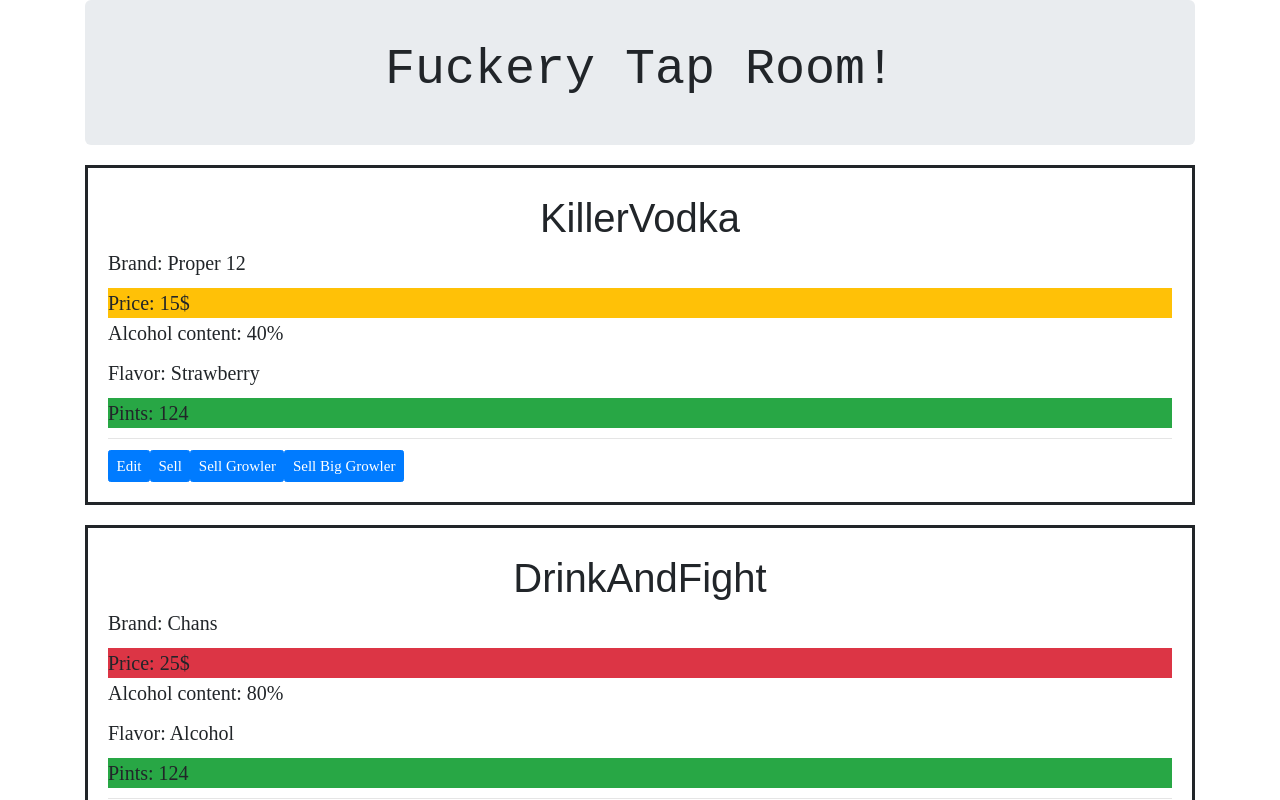
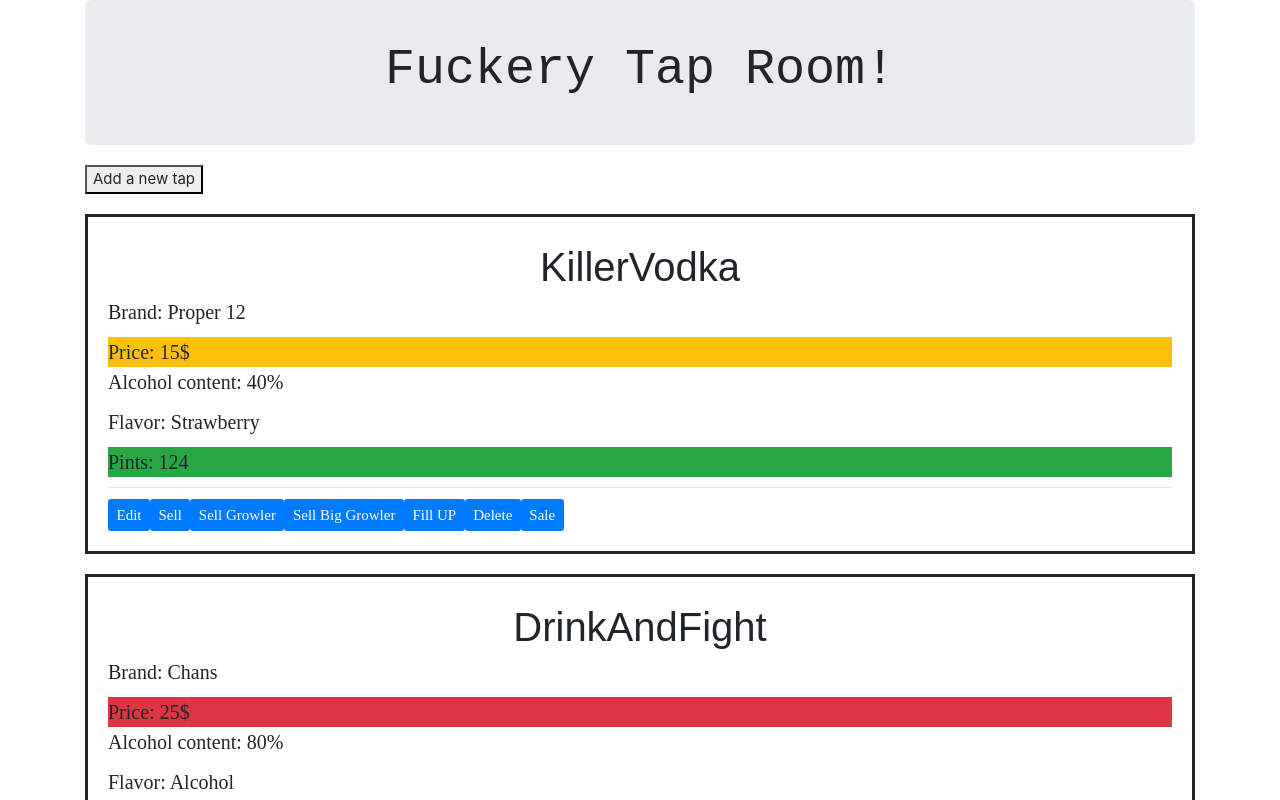
Before and after one commit to julbade/TapRoom, an Angular app: page / in a window 1280 px wide. Shown: the top 800 px of the page. Built offline with nearby package versions, Linux system fonts and the light colour scheme.

Commit message:
add delete method

```diff
--- a/src/app/app.component.css
+++ b/src/app/app.component.css
@@ -19,3 +19,10 @@ h1 {
 button {
   font-size: 15px;
 }
+.green {
+  background-color: green;
+}
+
+.red {
+  background-color: red;
+}
--- a/src/app/app.component.html
+++ b/src/app/app.component.html
@@ -5,10 +5,6 @@
   Fuckery {{ title }}!
 </h1>
 </div>
-
-<div *ngFor="let currentTap of taps" class="keg"><div class="title"> {{currentTap.title}}</div><p> Brand: {{currentTap.brand}}</p><div [class]="priceColor(currentTap)">Price: {{currentTap.price}}$ </div><p>Alcohol content: {{currentTap.content}}%</p><p>Flavor: {{currentTap.flavor}}</p><div [class]="pintColor(currentTap)">Pints: {{currentTap.pint}}</div><hr><button (click)="editTap(currentTap)" class="btn btn-primary">Edit</button> <button (click)="sellTap(currentTap)"  class="btn btn-primary">Sell</button> <button (click)="sellGrowler(currentTap)"  class="btn btn-primary">Sell Growler</button> <button (click)="sellBigGrowler(currentTap)"  class="btn btn-primary">Sell Big Growler</button></div>
-
-
 <button (click)="addTap()">Add a new tap</button>
 
 <div *ngIf="newTap">
@@ -24,6 +20,26 @@
 <button (click)="doneAdding()">Done</button>
 <br>
 </div>
+
+<div *ngFor="let currentTap of taps" class="keg">
+  <div class="title"> {{currentTap.title}}</div>
+    <p> Brand: {{currentTap.brand}}</p>
+  <div [class]="priceColor(currentTap)">Price: {{currentTap.price}}$ </div>
+    <p>Alcohol content: {{currentTap.content}}%</p>
+    <p>Flavor: {{currentTap.flavor}}</p>
+  <div [class]="pintColor(currentTap)">Pints: {{currentTap.pint}}</div>
+  <hr>
+  <button (click)="editTap(currentTap)" class="btn btn-primary">Edit</button>
+  <button (click)="sellTap(currentTap)"  class="btn btn-primary">Sell</button>
+  <button (click)="sellGrowler(currentTap)"  class="btn btn-primary">Sell Growler</button>
+  <button (click)="sellBigGrowler(currentTap)"  class="btn btn-primary">Sell Big Growler</button>
+  <button (click)="fillTap(currentTap)"  class="btn btn-primary">Fill UP</button>
+  <button (click)="delete(currentTap)"  class="btn btn-primary">Delete</button>
+  <button (click)="sale(currentTap)"  class="btn btn-primary" >Sale</button>
+</div>
+
+
+
 
 
 <div *ngIf="selectedTap">
--- a/src/app/app.component.ts
+++ b/src/app/app.component.ts
@@ -17,6 +17,8 @@ export class AppComponent {
 
 selectedTap = null;
 newTap = null;
+toggle = true;
+
 
 editTap(clickedTap) {
   this.selectedTap = clickedTap;
@@ -29,21 +31,31 @@ addTap() {
   let addTap = new Tap();
   this.newTap = addTap;
   this.taps.push(this.newTap);
+}
+sale(currentTap){
+  currentTap.price *= .5;
+  }
 
+delete(currentTap) {
+  let index = this.taps.indexOf(currentTap);
+  this.taps.splice(index, 1);
 }
 
 doneAdding(){
   this.newTap = 0;
+}
+fillTap(currentTap){
+  currentTap.pint = 124;
 }
 
 sellTap(currentTap){
   currentTap.pint--;
 }
 sellGrowler(currentTap){
-  currentTap.pint-2;
+  currentTap.pint-=2;
 }
 sellBigGrowler(currentTap){
-  currentTap.pint -5;
+  currentTap.pint-=5;
 }
 pintColor(currentTap){
     if (currentTap.pint <= 10){
--- a/src/app/models/taproom.model.ts
+++ b/src/app/models/taproom.model.ts
@@ -1,4 +1,5 @@
 export class Tap {
   public pint: number = 124;
+  public sale: boolean = false;
   constructor(public title?: string, public brand?: string, public price?: number, public content?: number, public flavor?: string) { }
 }
```
